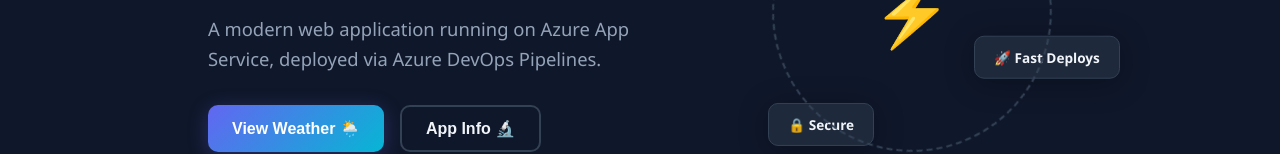
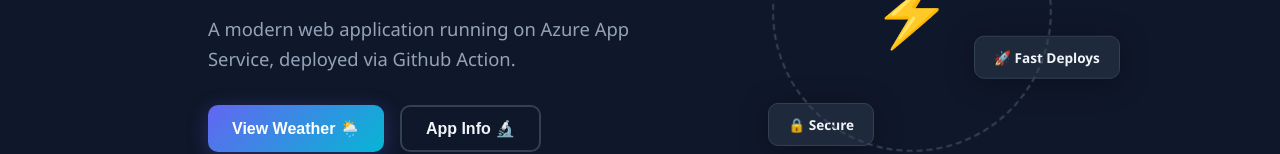
Before and after one commit to vvadher0113/sample-app, a plain HTML site: page SampleApp/wwwroot/index.html in a window 1280 px wide. Shown: the part 404-558 px from the top of the page. Drawn offline with Linux system fonts and the light colour scheme; no server answers.

Commit message:
Update landing page text to reference GitHub Actions

```diff
--- a/SampleApp/wwwroot/index.html
+++ b/SampleApp/wwwroot/index.html
@@ -34,7 +34,7 @@
             </h1>
             <p class="hero-subtitle">
                 A modern web application running on Azure App Service,
-                deployed via Azure DevOps Pipelines.
+                deployed via Github Action.
             </p>
             <div class="hero-buttons">
                 <button class="btn btn-primary" onclick="document.getElementById('weather').scrollIntoView({behavior:'smooth'})">
```
